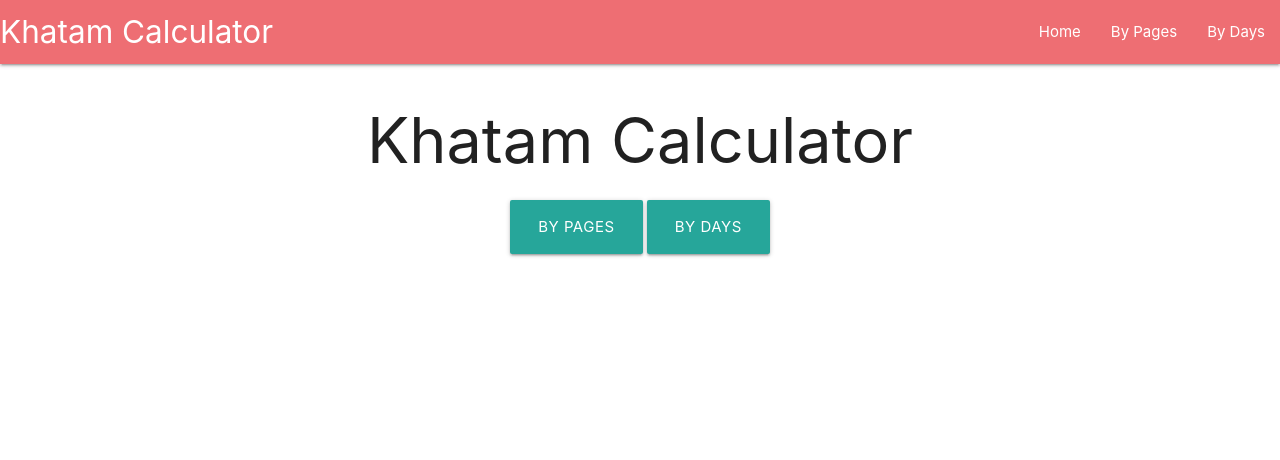
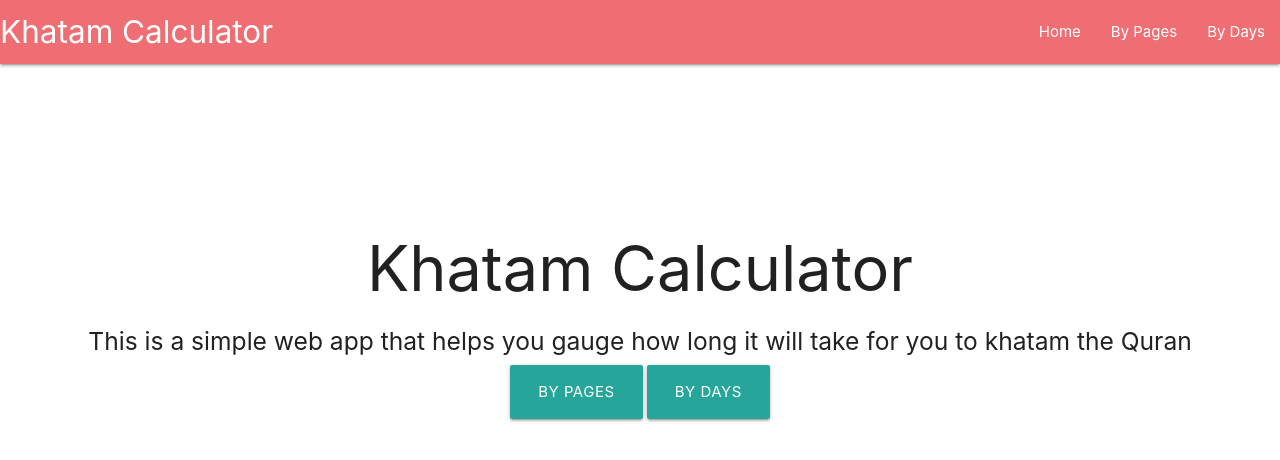
Before and after one commit to EmuLock/-Khatam-Calculator, a plain HTML site: page index.html in a window 1280 px wide. Drawn offline with nearby package versions, Linux system fonts and the light colour scheme.

Commit message:
centralised everything using css
center aligned

```diff
--- a/index.html
+++ b/index.html
@@ -6,7 +6,7 @@
       <link href="https://fonts.googleapis.com/icon?family=Material+Icons" rel="stylesheet">
       <!--Import materialize.css-->
       <link rel="stylesheet" href="https://cdnjs.cloudflare.com/ajax/libs/materialize/1.0.0/css/materialize.min.css">
-
+        <link rel = "stylesheet" href = "styles.css">
       <!--Let browser know website is optimized for mobile-->
       <meta name="viewport" content="width=device-width, initial-scale=1.0"/>
     </head>
@@ -22,8 +22,9 @@
               </ul>
             </div>
         </nav>
-        <div class="center-align">
+        <div id="homeSection" class="center-align">
             <h1 >Khatam Calculator</h1>
+            <h5>This is a simple web app that helps you gauge how long it will take for you to khatam the Quran</h5>
             <a class="waves-effect waves-light btn-large">By Pages</a>
             <a class="waves-effect waves-light btn-large">By Days</a>
         </div>
--- a/styles.css
+++ b/styles.css
@@ -0,0 +1,4 @@
+#homeSection {
+    padding-top: 10% ;
+    min-height: 100vh;
+}
```
